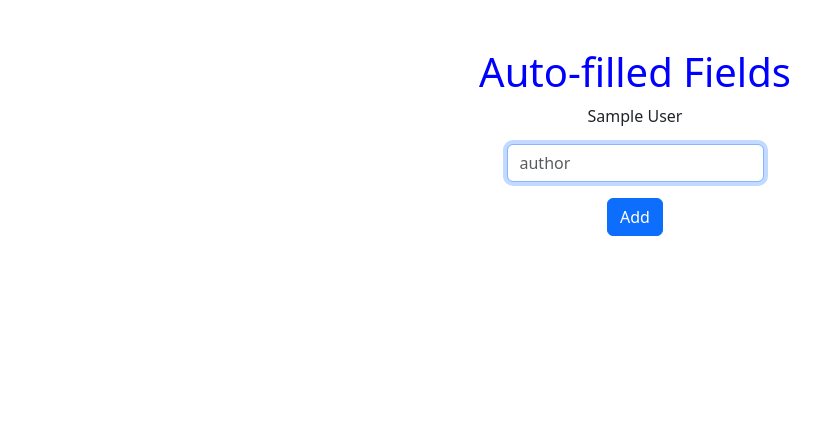
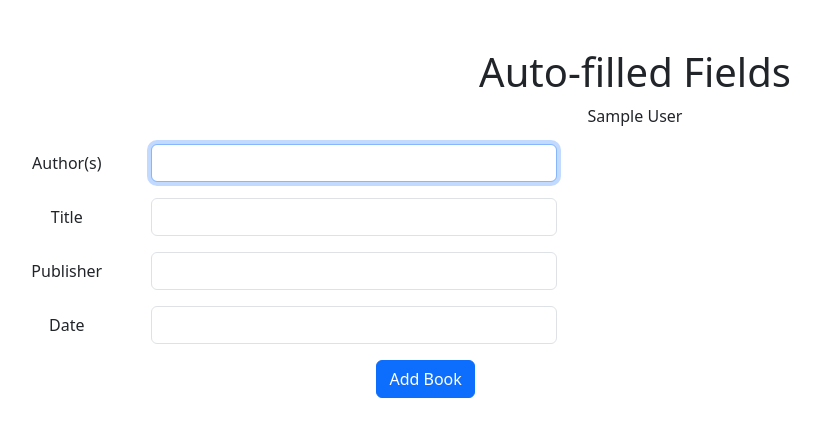
Before and after one commit to samm123/bookshelf, a Flask app: template templates/add_book.html in a window 1280 px wide. Shown: the part 56-493 px from the top of the page, without its empty margins (5-825 px from the left). Run offline with Flask 3, Linux system fonts and the light colour scheme; the template is opened without the code that fills it: most values are stand-ins (such as "Sample title", 1, 10 or a date in 2020); some libraries are stand-ins or nearby versions.

Commit message:
Connection to database

```diff
--- a/app.py
+++ b/app.py
@@ -106,11 +106,20 @@ def logout():
     # Redirect user to login form
     return redirect("/")
 
-@app.route("/add_book")
+@app.route("/add_book", methods=["POST"])
 @login_required
 def add_book():
 
-    return render_template("add_book.html")
+    # Put form data into dictionary
+    book_data = {}
+    book_data = request.form.to_dict(flat=False)
+
+    # Insert form data into book database
+    db.execute("INSERT INTO books (author, title, publisher, year, cover_L, user_id) VALUES (?, ?, ?, ?, ?, ?)",
+               book_data["author"], book_data["title"], book_data["publisher"], book_data["publish_date"], book_data["cover_L"], session["user_id"])
+
+    # Redirect to index
+    return redirect("/")
 
 @app.route("/lookup", methods=["GET", "POST"])
 def lookup():
--- a/static/styles.css
+++ /dev/null
@@ -1,7 +0,0 @@
-h1 {
-    color: blue;
-}
-
-div {
-    outline-color: red;
-}
--- a/templates/add_book.html
+++ b/templates/add_book.html
@@ -9,13 +9,35 @@
     <h1>Auto-filled Fields </h1>
         <p>{{author}}</p>
 
-
-        <form action="/add_book" method="post">
-            <div class="mb-3">
-                <input autocomplete="off" autofocus class="form-control mx-auto w-auto" id="isbn" name="isbn" placeholder="author" type="text">
-            </div>
-            <button class="btn btn-primary" type="submit">Add</button>
-        </form>
+        <div class="col-8">
+            <form action="/add_book" method="post">
+                    <div class="row mb-3">
+                        <label for="author" class="col-sm-2 col-form-label">Author(s)</label>
+                        <div class="col-sm-6">
+                            <input autocomplete="off" autofocus class="form-control" id="author" name="author" type="text">
+                        </div>
+                    </div>
+                    <div class="row mb-3">
+                        <label for="title" class="col-sm-2 col-form-label">Title</label>
+                        <div class="col-sm-6">
+                            <input autocomplete="off" autofocus class="form-control" id="title" name="title" type="text">
+                        </div>
+                    </div>
+                    <div class="row mb-3">
+                        <label for="publisher" class="col-sm-2 col-form-label">Publisher</label>
+                        <div class="col-sm-6">
+                            <input autocomplete="off" autofocus class="form-control" id="publisher" name="publisher" type="text">
+                        </div>
+                    </div>
+                    <div class="row mb-3">
+                        <label for="publish_date" class="col-sm-2 col-form-label">Date</label>
+                        <div class="col-sm-6">
+                            <input autocomplete="off" autofocus class="form-control" id="publish_date" name="publish_date" type="text">
+                        </div>
+                    </div>
+                    <button class="btn btn-primary" type="submit">Add Book</button>
+            </form>
+        </div>
 
 
 {% endblock %}
--- a/templates/add_book_filled.html
+++ b/templates/add_book_filled.html
@@ -37,6 +37,12 @@
                                 <input autocomplete="off" autofocus class="form-control" id="publish_date" name="publish_date" type="text" value="{{publish_date}}">
                             </div>
                         </div>
+                        <div class="row mb-3">
+                            <label for="cover_L" class="col-sm-2 col-form-label">Cover URL</label>
+                            <div class="col-sm-6">
+                                <input autocomplete="off" autofocus class="form-control" id="cover_L" name="cover_L" type="text" value="{{cover_large}}">
+                            </div>
+                        </div>
                         <button class="btn btn-primary" type="submit">Add Book</button>
                 </form>
             </div>
--- a/templates/lookup.html
+++ b/templates/lookup.html
@@ -6,6 +6,7 @@
 
 {% block main %}
 
+<h2>Look up book by ISBN</h2>
 <form action="/lookup" method="post">
     <div class="mb-3">
         <input autocomplete="off" autofocus class="form-control mx-auto w-auto" id="isbn" name="isbn" placeholder="ISBN" type="text">
@@ -14,4 +15,5 @@
 </form>
 
 
+
 {% endblock %}
```
Also changed, not shown: books.db, 2 other files.
